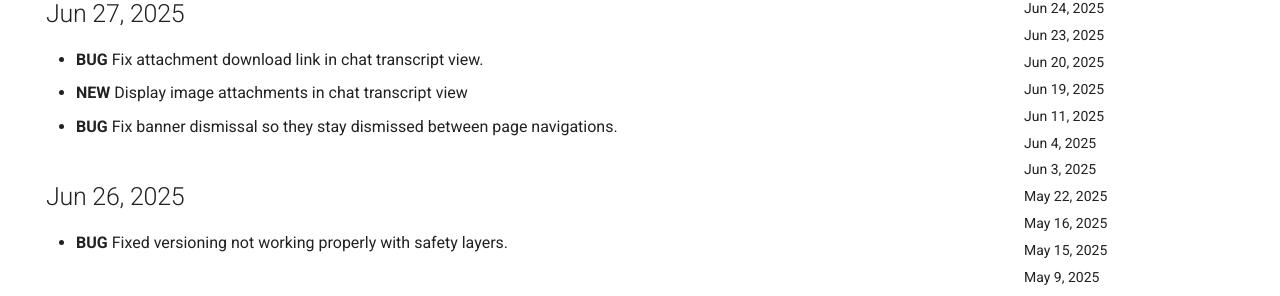
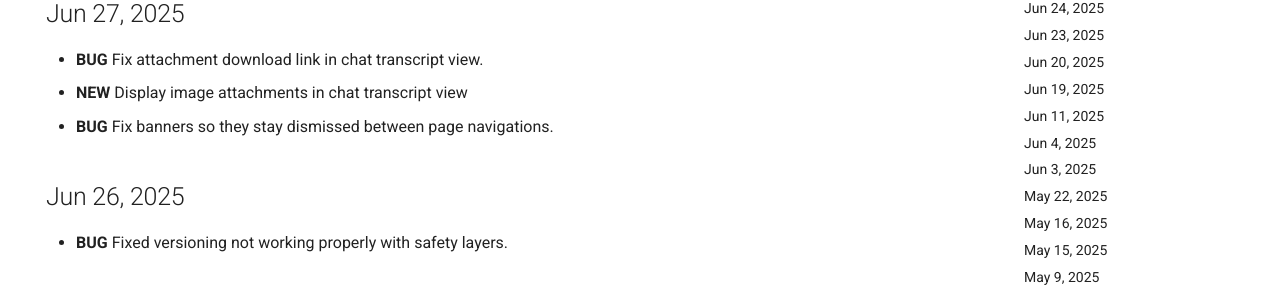
Before and after one commit to dimagi/open-chat-studio-docs, an MkDocs documentation site: the page built from docs/changelog.md, in a window 1280 px wide and 900 px high. Shown: the part 232-528 px from the top of the window. Built offline with MkDocs 1.6.1 and Material for MkDocs 9.7.7, drawn with Linux system fonts in a browser that asks for light colours; emoji names are drawn with the system emoji font; a script that is not in the unit is left out; comment, search, counter and statistics services are not loaded.

Commit message:
claude suggestion

```diff
--- a/docs/changelog.md
+++ b/docs/changelog.md
@@ -7,7 +7,7 @@ hide:
 ## Jun 27, 2025
 * **BUG** Fix attachment download link in chat transcript view.
 * **NEW** Display image attachments in chat transcript view
-* **BUG** Fix banner dismissal so they stay dismissed between page navigations.
+* **BUG** Fix banners so they stay dismissed between page navigations.
 
 ## Jun 26, 2025
 * **BUG** Fixed versioning not working properly with safety layers.
```
